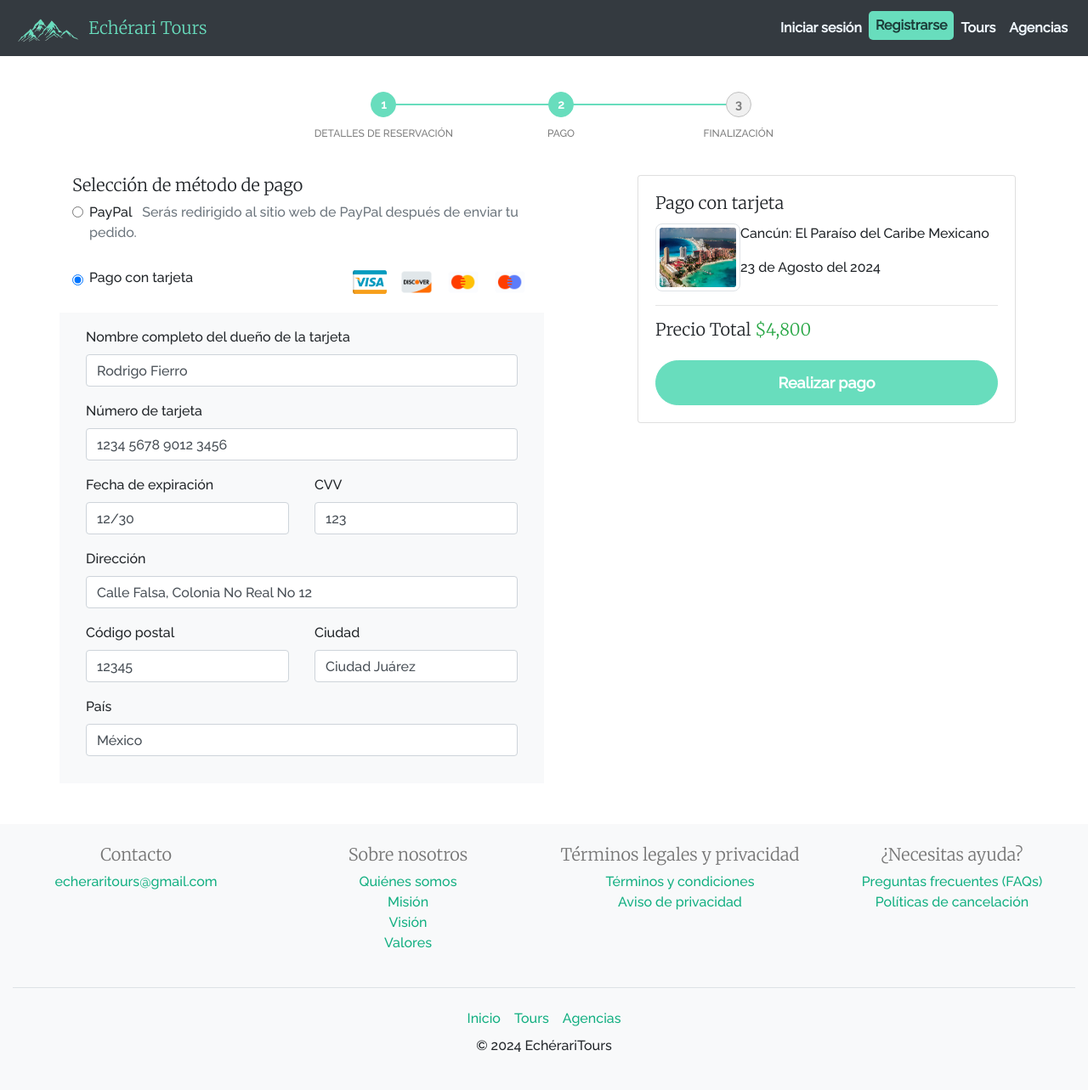
After one commit to metodosformalesds/t5_mfds_2024, a Django app: page /payment/pago_reservacion/ in a window 1280 px wide. The commit adds this page. Shown: the whole page at 85% size. Run offline with Django 4.2, Linux system fonts and the light colour scheme; some libraries are stand-ins or nearby versions.

Commit message:
agregue vistas de proceso de pago y algunas correciones al diseño

```diff
--- /dev/null
+++ b/echeraritours/apps/appPayment/static/appPayment/css/pago_reservacion.css
@@ -0,0 +1,106 @@
+
+.progressbar {
+    display: flex;
+    justify-content: space-between;
+    margin-bottom: 30px;
+    counter-reset: step;
+    list-style: none;
+    width: 60%;
+    margin: 0 auto;
+}
+
+.progressbar li {
+    width: 33.33%;
+    text-align: center;
+    position: relative;
+    font-size: 14px;
+    text-transform: uppercase;
+    color: #7d7d7d;
+}
+
+.progressbar li::before {
+    content: counter(step);
+    counter-increment: step;
+    width: 30px;
+    height: 30px;
+    border: 1px solid #c0c0c0;
+    border-radius: 50%;
+    display: flex;
+    justify-content: center;
+    align-items: center;
+    margin: 0 auto 10px auto;
+    background-color: #f0f0f0;
+    color: #7d7d7d;
+    font-weight: bold;
+    font-size: 14px;
+}
+
+.progressbar li.active::before {
+    border-color: #68ddbd;
+    background-color: #68ddbd;
+    color: white;
+}
+
+.progressbar li p {
+    margin-top: 10px;
+    font-size: 12px;
+}
+
+.progressbar li::after {
+    content: '';
+    position: absolute;
+    width: 100%;
+    height: 2px;
+    background-color: #7d7d7d;
+    top: 14px;
+    left: -50%;
+    z-index: -1;
+}
+
+.progressbar li:first-child::after {
+    content: none;
+}
+
+.progressbar li.active + li::after {
+    background-color: #68ddbd;
+}
+
+.form-check-input {
+    margin-right: 10px;
+}
+
+.payment-icons img {
+    width: 40px;
+    margin-left: 10px;
+}
+
+
+.btn-success {
+    background-color: #68ddbd;
+    border-color: #68ddbd;
+    border-radius: 30px;
+    padding: 12px 30px;
+    font-size: 18px;
+    font-weight: bold;
+}
+
+.btn-success:hover {
+    background-color: #56c1a5;
+    border-color: #56c1a5;
+    box-shadow: 0px 4px 10px rgba(0, 0, 0, 0.1);
+}
+
+.img-thumbnail {
+    border-radius: 8px;
+}
+
+.payment-icons {
+    display: flex;
+    justify-content: start;
+    margin-top: 10px;
+}
+
+.payment-icons img {
+    width: 40px;
+    margin-right: 5px;
+}
--- /dev/null
+++ b/echeraritours/apps/appPayment/templates/pago_reservacion.html
@@ -0,0 +1,120 @@
+{% extends "base.html" %}
+{% load static %}
+{% block title %}Pago Reservación - Echérari Tours{% endblock title %}
+
+{% block extra_styles %}
+<link rel="stylesheet" href="{% static 'appPayment/css/pago_reservacion.css' %}">
+{% endblock extra_styles %}
+
+{% block content %}
+
+<div class="container mt-5">
+    <div class="d-flex justify-content-center mb-4">
+        <ul class="progressbar">
+            <li class="active">
+                <span class="circle"></span>
+                <p>Detalles de reservación</p>
+            </li>
+            <li class="active">
+                <span class="circle"></span>
+                <p>Pago</p>
+            </li>
+            <li>
+                <span class="circle"></span>
+                <p>Finalización</p>
+            </li>
+        </ul>
+    </div>
+
+    <div class="row">
+        <div class="col-md-6">
+            <h5>Selección de método de pago</h5>
+
+            <div class="form-check mb-3">
+                <input class="form-check-input" type="radio" name="payment_method" id="paypal" value="paypal">
+                <label class="form-check-label" for="paypal">
+                    PayPal &nbsp;
+                    <span class="text-muted">Serás redirigido al sitio web de PayPal después de enviar tu pedido.</span>
+                </label>
+            </div>
+
+            <div class="form-check mb-3 d-flex align-items-center justify-content-between">
+                <div class="d-flex align-items-center">
+                    <input class="form-check-input" type="radio" name="payment_method" id="credit_card" value="credit_card" checked>
+                    <label class="form-check-label" for="credit_card">
+                        <span class="payment-label">Pago con tarjeta</span>
+                    </label>
+                </div>
+                <div class="d-flex payment-icons">
+                    <img src="{% static 'appPayment/img/visa.png' %}" alt="Visa" class="payment-icon">
+                    <img src="{% static 'appPayment/img/discover.png' %}" alt="Discover" class="payment-icon">
+                    <img src="{% static 'appPayment/img/mastercard.png' %}" alt="Mastercard" class="payment-icon">
+                    <img src="{% static 'appPayment/img/mastercard2.png' %}" alt="Mastercard 2" class="payment-icon">
+                </div>
+            </div>
+
+            <div class="row bg-light p-3 rounded-3">
+                <div class="col-12 mb-3">
+                    <label for="cardholder_name">Nombre completo del dueño de la tarjeta</label>
+                    <input type="text" class="form-control" id="cardholder_name" placeholder="Rodrigo Fierro" value="Rodrigo Fierro">
+                </div>
+
+                <div class="col-12 mb-3">
+                    <label for="card_number">Número de tarjeta</label>
+                    <input type="text" class="form-control" id="card_number" placeholder="1234 5678 9012 3456" value="1234 5678 9012 3456">
+                </div>
+
+                <div class="col-md-6 mb-3">
+                    <label for="expiration_date">Fecha de expiración</label>
+                    <input type="text" class="form-control" id="expiration_date" placeholder="12/30" value="12/30">
+                </div>
+
+                <div class="col-md-6 mb-3">
+                    <label for="cvv">CVV</label>
+                    <input type="text" class="form-control" id="cvv" placeholder="123" value="123">
+                </div>
+
+                <div class="col-12 mb-3">
+                    <label for="billing_address">Dirección</label>
+                    <input type="text" class="form-control" id="billing_address" placeholder="Calle Falsa, Colonia No Real No 12" value="Calle Falsa, Colonia No Real No 12">
+                </div>
+
+                <div class="col-md-6 mb-3">
+                    <label for="billing_postal_code">Código postal</label>
+                    <input type="text" class="form-control" id="billing_postal_code" placeholder="12345" value="12345">
+                </div>
+
+                <div class="col-md-6 mb-3">
+                    <label for="billing_city">Ciudad</label>
+                    <input type="text" class="form-control" id="billing_city" placeholder="Ciudad Juárez" value="Ciudad Juárez">
+                </div>
+
+                <div class="col-md-12 mb-3">
+                    <label for="billing_country">País</label>
+                    <input type="text" class="form-control" id="billing_country" placeholder="México" value="México">
+                </div>
+            </div>
+        </div>
+
+        <div class="col-md-5 offset-md-1">
+            <div class="card">
+                <div class="card-body">
+                    <h5 class="card-title">Pago con tarjeta</h5>
+                    <div class="d-flex">
+                        <img src="{% static 'appPayment/img/cancun.jpg' %}" class="img-thumbnail me-3" alt="Cancún: El Paraíso del Caribe Mexicano" style="width: 100px;">
+                        <div>
+                            <p class="fw-bold">Cancún: El Paraíso del Caribe Mexicano</p>
+                            <p><i class="bi bi-calendar"></i> 23 de Agosto del 2024</p>
+                        </div>
+                    </div>
+                    <hr>
+                    <h5 class="fw-bold">Precio Total <span class="text-success">$4,800</span></h5>
+
+                    <button class="btn btn-success w-100 mt-3">Realizar pago</button>
+                </div>
+            </div>
+        </div>
+    </div>
+</div>
+
+{% endblock content %}
--- a/echeraritours/apps/appPayment/urls.py
+++ b/echeraritours/apps/appPayment/urls.py
@@ -2,5 +2,7 @@ from django.urls import path
 from . import views
 
 urlpatterns = [
-    path('', views.payments, name='payments'),
+    path('detalles_reservacion/', views.detalles_reservacion, name='detalles_reservacion'),
+    path('pago_reservacion/', views.pago_reservacion, name='pago_reservacion'),
+    path('final_reservacion/', views.final_reservacion, name='final_reservacion'),
 ]
--- a/echeraritours/apps/appPayment/views.py
+++ b/echeraritours/apps/appPayment/views.py
@@ -1,6 +1,46 @@
 from django.shortcuts import render
 from django.http import HttpResponse
+from datetime import datetime
 
-# Create your views here.
-def payments(request):
-    return render(request, 'payments.html')
+def payment(request):
+    return render(request, 'payment.html')
+
+def detalles_reservacion(request):
+    context = {
+        'reservation_date': datetime.now(),  # or actual reservation data
+        'tour': {
+            'start_date': '2024-12-01',  # Replace with actual data
+            'end_date': '2024-12-07',  # Replace with actual data
+            'available_capacity': 10,  # Replace with dynamic data
+            'price_per_person': 200,  # Replace with actual price
+            'image_url': '/path/to/image',  # Replace with dynamic image URL
+            'title': 'Amazing Tour'  # Replace with actual title
+        },
+        'reservation': {
+            'number_people': 2  # Replace with actual reservation details
+        },
+        'total_price': 400  # Replace with calculated total price
+    }
+    return render(request, 'detalles_reservacion.html')
+
+
+def pago_reservacion(request):
+    tour = {
+        'title': 'Cancún: El Paraíso del Caribe Mexicano',
+        'start_date': '23 de Agosto del 2024',
+        'price_per_person': 4800,
+        'image_url': 'path_to_image.jpg'
+    }
+
+    total_price = 4800
+
+    context = {
+        'tour': tour,
+        'total_price': total_price
+    }
+
+    return render(request, 'pago_reservacion.html', context)
+
+
+def final_reservacion(request):
+    return render(request, 'final_reservacion.html')
--- a/echeraritours/apps/appUser/templates/necesitas_ayuda.html
+++ b/echeraritours/apps/appUser/templates/necesitas_ayuda.html
@@ -95,7 +95,6 @@
         <nav>
             <a href="{% url 'index' %}">Inicio</a>
             <a href="{% url 'sobre_nosotros' %}" >Sobre Nosotros</a>
-            <a href="#">Explora la Página</a>
             <a href="{% url 'terminos_legales' %}">Términos legales y privacidad</a>
             <a href="{% url 'necesitas_ayuda' %}"class="active">¿Necesitas Ayuda?</a>
         </nav>
--- a/echeraritours/apps/appUser/templates/seleccion_registro.html
+++ b/echeraritours/apps/appUser/templates/seleccion_registro.html
@@ -3,7 +3,7 @@
 {% block title %}Registro - EcherariTours{% endblock title %}
 
 {% block extra_styles %}
-<link rel="stylesheet" href="{% static "appUser/css/seleccion_registro.css" %}">
+<link rel="stylesheet" href="{% static 'appUser/css/seleccion_registro.css' %}">
 {% endblock extra_styles %}
 
 {% block content %}
--- a/echeraritours/apps/appUser/templates/sobre_nosotros.html
+++ b/echeraritours/apps/appUser/templates/sobre_nosotros.html
@@ -95,7 +95,6 @@
         <nav>
             <a href="{% url 'index' %}">Inicio</a>
             <a href="{% url 'sobre_nosotros' %}" class="active">Sobre Nosotros</a>
-            <a href="#">Explora la Página</a>
             <a href="{% url 'terminos_legales' %}">Términos legales y privacidad</a>
             <a href="{% url 'necesitas_ayuda' %}">¿Necesitas Ayuda?</a>
         </nav>
--- a/echeraritours/apps/appUser/templates/terminos_legales.html
+++ b/echeraritours/apps/appUser/templates/terminos_legales.html
@@ -95,7 +95,6 @@
         <nav>
             <a href="{% url 'index' %}">Inicio</a>
             <a href="{% url 'sobre_nosotros' %}">Sobre Nosotros</a>
-            <a href="#">Explora la Página</a>
             <a href="{% url 'terminos_legales' %}" class="active">Términos legales y privacidad</a>
             <a href="{% url 'necesitas_ayuda' %}">¿Necesitas Ayuda?</a>
         </nav>
--- a/echeraritours/echeraritours/urls.py
+++ b/echeraritours/echeraritours/urls.py
@@ -1,12 +1,13 @@
 from django.contrib import admin
 from django.urls import path, include
+from apps.appPayment import views
 
 urlpatterns = [
     path('admin/', admin.site.urls),
     path('', include('apps.appUser.urls')),
-    path('tour/', include('apps.appTour.urls')),  #
-    path('payments/', include('apps.appPayment.urls')),
+    path('tour/', include('apps.appTour.urls')),
     path('dashboard/', include('apps.appDashboard.urls')),
+    path('payment/', include('apps.appPayment.urls')),
 
     # path('social/', include('social_django.urls', namespace='social')), esta al rato sale
 ]
```
Also changed, not shown: echeraritours/apps/appPayment/static/appPayment/css/detalles_reservacion.css (added, +85 -0 lines), echeraritours/apps/appPayment/static/appPayment/css/final_reservacion.css (added, +96 -0 lines), echeraritours/apps/appPayment/templates/detalles_reservacion.html (added, +116 -0 lines), echeraritours/apps/appPayment/templates/final_reservacion.html (added, +41 -0 lines), echeraritours/apps/appPayment/static/appPayment/img/cancun.jpg (added), echeraritours/apps/appPayment/static/appPayment/img/discover.png (added), echeraritours/apps/appPayment/static/appPayment/img/mastercard.png (added), echeraritours/apps/appPayment/static/appPayment/img/mastercard2.png (added), echeraritours/apps/appPayment/static/appPayment/img/user.png (added), echeraritours/apps/appPayment/static/appPayment/img/visa.png (added), echeraritours/apps/appTour/views.py (line endings or trailing spaces).
